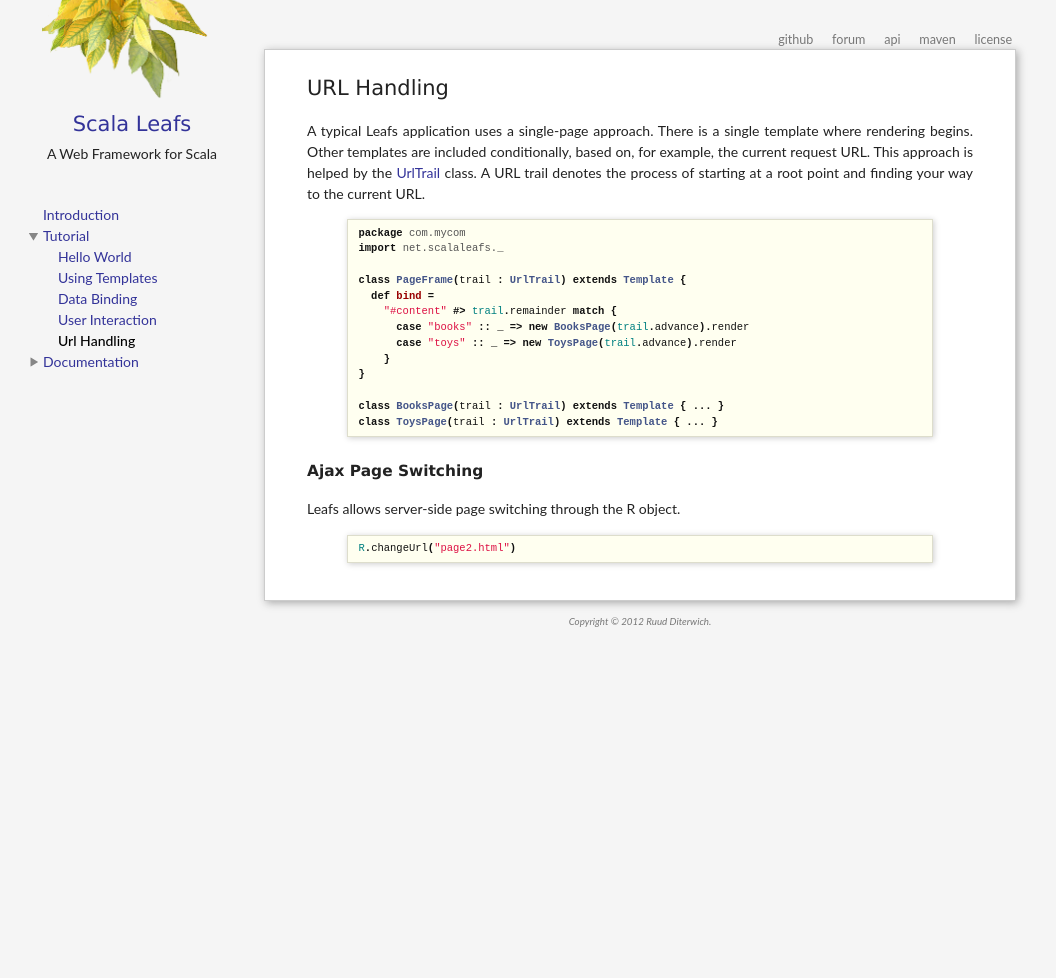
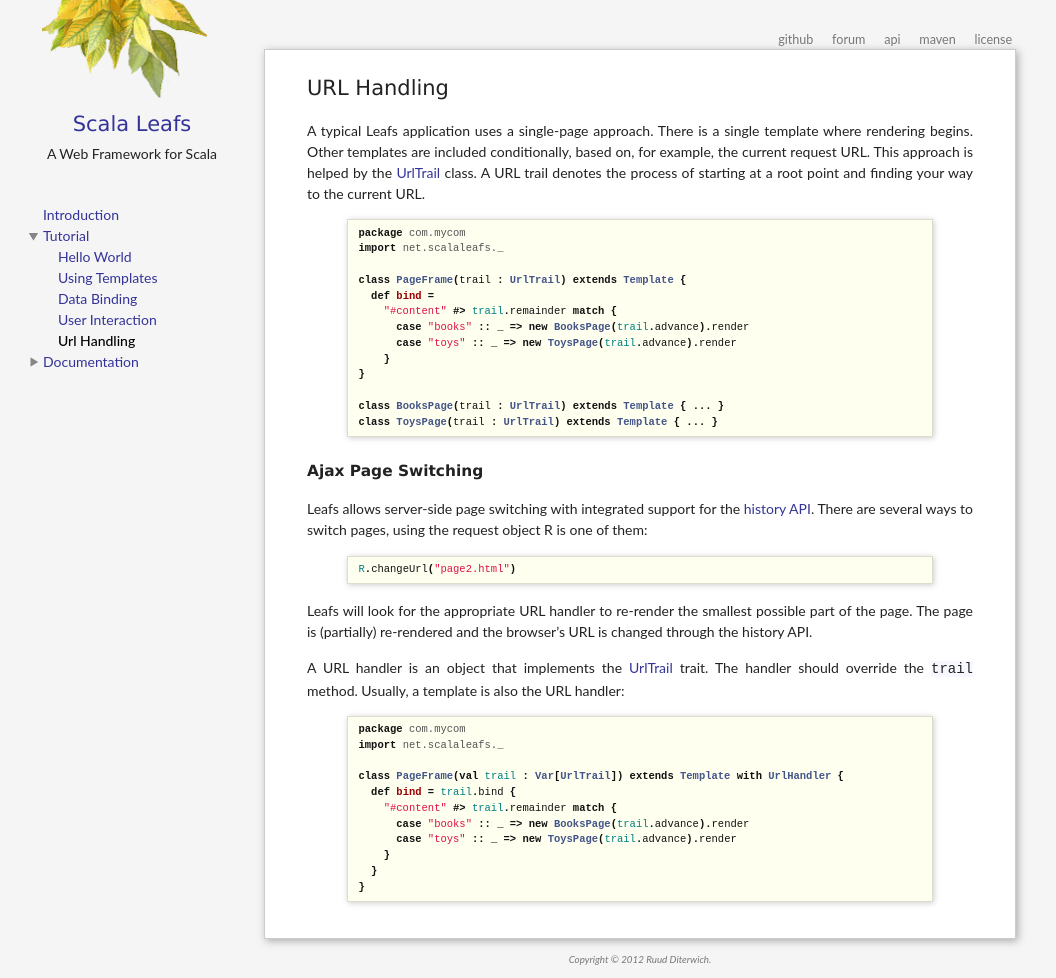
Before and after one commit to scalastuff/scalaleafs, a Jekyll site: the page built from url-handling.md, in a window 1280 px wide. Shown: the whole page, without its empty margins (0-1056 px from the left). Built offline with Jekyll 4.4.1, drawn with Linux system fonts in a browser that asks for light colours; before the commit the page ends 900 px from its top, so only the background shows below that.

Commit message:
Updated url-handling.md

```diff
--- a/url-handling.md
+++ b/url-handling.md
@@ -23,8 +23,26 @@
 
 <h2>Ajax Page Switching</h2>
 
-Leafs allows server-side page switching through the R object.
+Leafs allows server-side page switching with integrated support for the [history API](http://html5demos.com/history). There are several ways to switch pages, using the request object R is one of them:
 
 {% highlight scala %}
 R.changeUrl("page2.html")
 {% endhighlight %}
+
+Leafs will look for the appropriate URL handler to re-render the smallest possible part of the page. The page is (partially) re-rendered and the browser's URL is changed through the history API.
+
+A URL handler is an object that implements the [UrlTrail](/api/index.html#net.scalaleafs.UrlHandler) trait. The handler should override the `trail` method. Usually, a template is also the URL handler:
+
+{% highlight scala %}
+package com.mycom
+import net.scalaleafs._
+
+class PageFrame(val trail : Var[UrlTrail]) extends Template with UrlHandler {
+  def bind = trail.bind {
+    "#content" #> trail.remainder match {
+      case "books" :: _ => new BooksPage(trail.advance).render
+      case "toys" :: _ => new ToysPage(trail.advance).render
+    }
+  }
+}
+{% endhighlight %}
```
